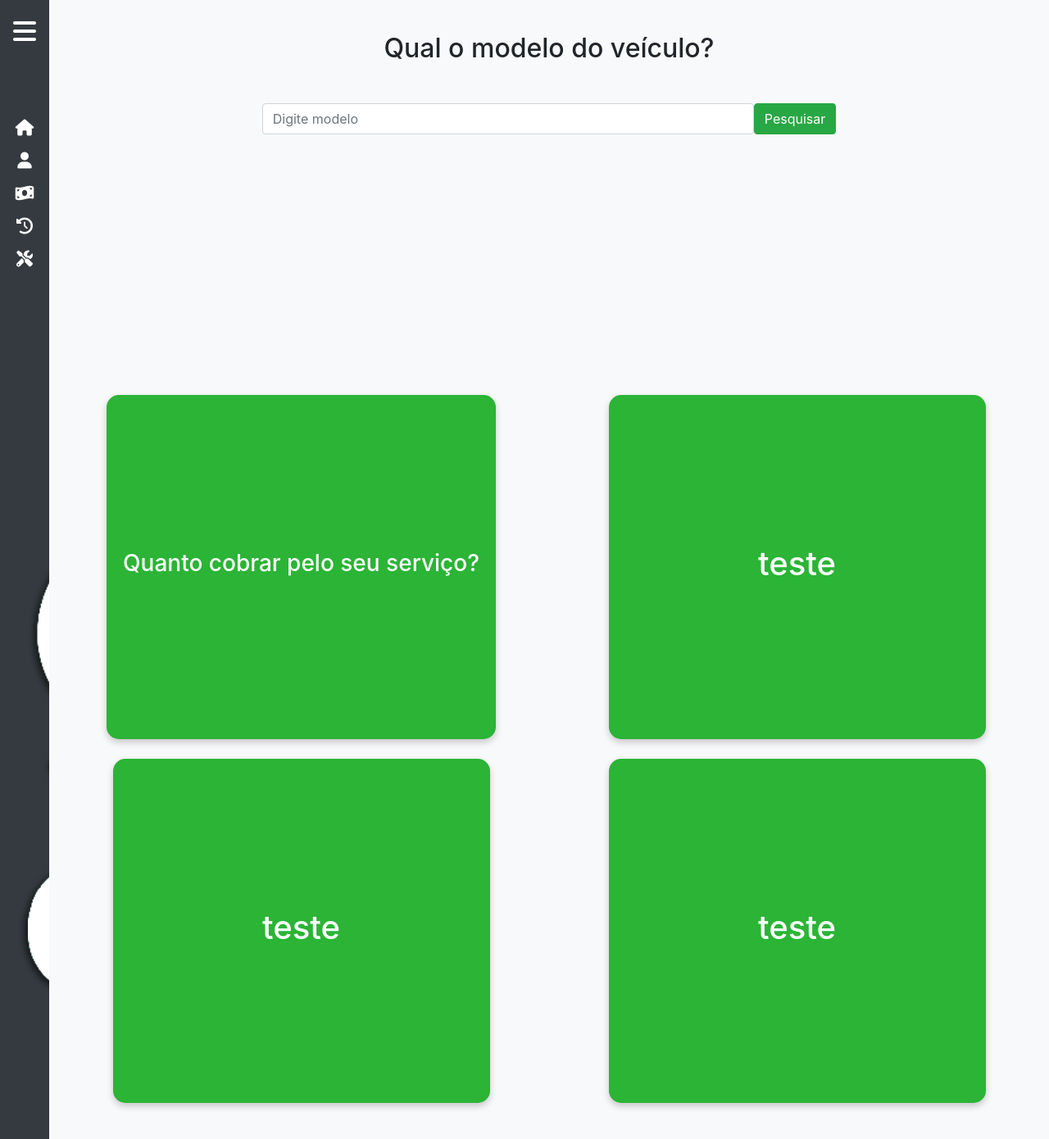
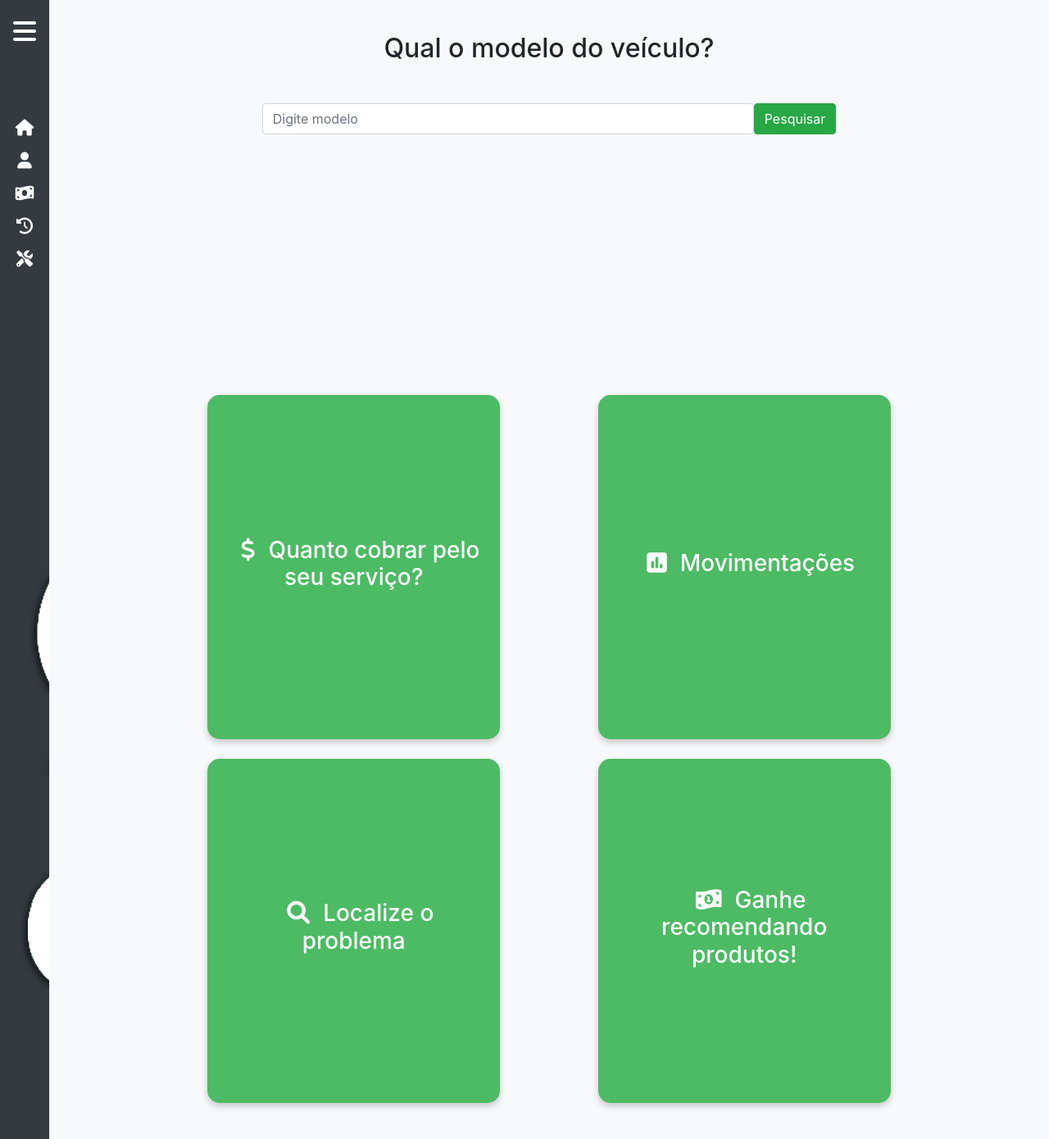
Before and after one commit to JBdevCristian/projeto_car, a PHP site: page /painel.php in a window 1280 px wide. Shown: the whole page at 82% size. Run offline with PHP 8.4, Linux system fonts and the light colour scheme; the visitor is signed in with stand-in values (Sample User, id 1); some libraries are stand-ins or nearby versions.

Commit message:
tentando resolver erro

```diff
--- a/index.PHP
+++ b/index.PHP
@@ -6,7 +6,7 @@
     <meta http-equiv="X-UA-Compatible" content="IE=edge">
     <title>CheckCar - Seu Diagnóstico Automotivo</title>
     <link rel="stylesheet" href="https://stackpath.bootstrapcdn.com/bootstrap/4.5.2/css/bootstrap.min.css">
-    <link rel="stylesheet" href="public/css/estilo.css">
+    <link rel="stylesheet" href="./public/css/estilo.css">
 </head>
 <body>
     <?php include("public/views/navbar.php"); ?>
--- a/painel.php
+++ b/painel.php
@@ -20,44 +20,45 @@
 <body>
     <? include("./public/views/sidebar.php"); ?>
 
-    <div class="content collapsed d-flex justify-content-center" id="content"> <!-- Centraliza todo o conteúdo -->
-        <div id="info" class="row text-center"> <!-- Adicionando texto centralizado -->
+    <div class="content collapsed d-flex justify-content-center" id="content">
+    <div id="info" class="row text-center">
 
-        <div class="col-md-12 mb-4">
+        <div class="col-12 mb-4">
             <h2 id="profile">Qual o modelo do veículo?</h2>
             <form id="searchForm" class="d-flex justify-content-center mt-5">
-                <input type="text" id="veiculoInput" placeholder="Digite modelo" class="form-control me-2" style="width: 600px;">
+                <input type="text" id="veiculoInput" placeholder="Digite modelo" class="form-control me-2" style="max-width: 600px; width: 100%;">
                 <button type="submit" class="btn btn-success">Pesquisar</button>
             </form>
-            <div id="resultados" class="mt-4"></div> <!-- Div para exibir os resultados -->
+            <div id="resultados" class="mt-4"></div>
         </div>
 
-            <div class="col-md-6 mb-4 d-flex justify-content-center"> <!-- Use mb-4 para espaço entre as colunas -->
+        <div class="col-12 col-md-6 mb-4 d-flex justify-content-center">
             <div class="card-painel">
-                        <h3>Quanto cobrar pelo seu serviço?</h3>
+                <h3><i class="fa-solid fa-dollar-sign mx-3"></i>Quanto cobrar pelo seu serviço?</h3>
             </div>
         </div>
 
-            <div class="col-md-6 mb-4 d-flex justify-content-center"> <!-- Use mb-4 para espaço entre as colunas -->
+        <div class="col-12 col-md-6 mb-4 d-flex justify-content-center">
             <div class="card-painel">
-                        <h1>teste</h1>
+                <h3><i class="fa-solid fa-square-poll-vertical mx-3"></i>Movimentações</h3>
             </div>
         </div>
 
-            <div class="col-md-6 mb-4 d-flex justify-content-center"> <!-- Use mb-4 para espaço entre as colunas -->
+        <div class="col-12 col-md-6 mb-4 d-flex justify-content-center">
             <div class="card-painel">
-                    <h1>teste</h1>
+                <h3><i class="fa-solid fa-magnifying-glass mx-3"></i>Localize o problema</h3>
             </div>
         </div>
 
-            <div class="col-md-6 mb-4 d-flex justify-content-center"> <!-- Use mb-4 para espaço entre as colunas -->
+        <div class="col-12 col-md-6 mb-4 d-flex justify-content-center">
             <div class="card-painel">
-                    <h1>teste</h1>
+                <h3><i class="fa-solid fa-money-bill-1-wave mx-3"></i>Ganhe recomendando produtos!</h3>
             </div>
         </div>
 
     </div>
 </div>
+
 
 
 
--- a/perfil.php
+++ b/perfil.php
@@ -15,8 +15,8 @@
     <title>Painel de Controle - CheckCar</title>
     <link rel="stylesheet" href="https://stackpath.bootstrapcdn.com/bootstrap/4.5.2/css/bootstrap.min.css">
     <link rel="stylesheet" href="https://cdnjs.cloudflare.com/ajax/libs/font-awesome/6.0.0-beta3/css/all.min.css"> <!-- Adicionando Font Awesome -->
-    <link rel="stylesheet" href="public/CSS/painel.css">
-    <link rel="stylesheet" href="public/CSS/profile.css">
+    <link rel="stylesheet" href="./public/CSS/painel.css">
+    <link rel="stylesheet" href="./public/CSS/profile.css">
 </head>
 <body>
     <? include("./public/views/sidebar.php"); ?>
--- a/public/CSS/painel.css
+++ b/public/CSS/painel.css
@@ -88,14 +88,15 @@ h2 {
 
         /*Cards*/
         .card-painel {
+            cursor: pointer;
             display: flex;
             align-items: center; /* Alinha verticalmente o conteúdo ao centro */
             justify-content: center; /* Alinha horizontalmente o conteúdo ao centro */
-    background-color: rgb(43, 180, 54); /* Cor de fundo */
+            background-color: rgb(76, 187, 100); /* Cor de fundo */
             color: white; /* Cor do texto */
             border-radius: 15px; /* Bordas arredondadas */
             min-width: 80%; /* Largura mínima */
-    max-width: 100%; /* Ajustado para ocupar até 100% da largura disponível */
+            max-width: 100px; /* Ajustado para ocupar até 100% da largura disponível */
             min-height: 150px; /* Altura mínima */
             height: auto; /* Permite que a altura se ajuste ao conteúdo */
             margin: 0 auto; /* Centraliza o card horizontalmente na página */
--- a/public/CSS/profile.css
+++ b/public/CSS/profile.css
@@ -30,7 +30,7 @@ button:hover{
 }
 
 .card-perfil-info .fundo {
-    background-color: #0080ff;
+    background-color: rgb(76, 187, 100);
     border-radius: 10px 10px 0px 0px;
     font-size: smaller;
     width: 100%;
--- a/public/views/navbar.php
+++ b/public/views/navbar.php
@@ -1,7 +1,7 @@
 <header class="d-flex justify-content-between align-items-center p-3 bg-dark text-white">
         <div class="logo-container">
             <a href="index.php">
-                <img src="public/IMG/transparente.png" >
+                <img src="../IMG/transparente.png" >
             </a>
         </div>
         <nav class="d-flex align-items-center w-100"> <!-- Mudança aqui -->
--- a/public/views/sidebar.php
+++ b/public/views/sidebar.php
@@ -29,7 +29,7 @@
 
         <div class="logo-container">
             <a href="index.php">
-                <img src="public/IMG/CheckCar_side.png" alt="Logo CheckCar">
+                <img src="../IMG/checkcar_side.png" alt="Logo CheckCar">
             </a>
         </div>
 </div>
```
Lines whose indentation alone changed are shown as unchanged.
